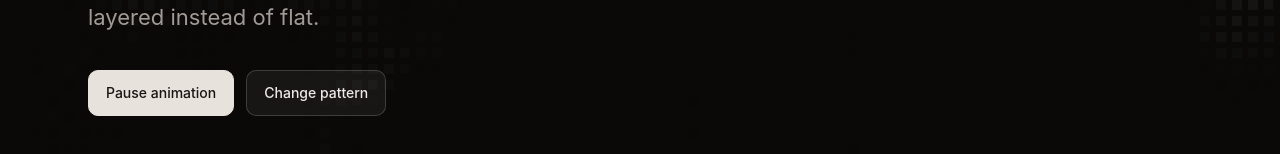
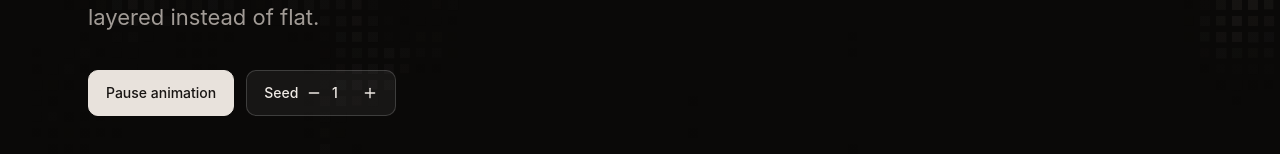
Before and after one commit to ToolDroidYT/PixelField, a React (Vite) app: page / in a window 1280 px wide. Shown: the part 512-666 px from the top of the page. Built offline with nearby package versions, Linux system fonts and the light colour scheme.

Commit message:
feat: add seed control with increment and decrement buttons

```diff
--- a/src/App.tsx
+++ b/src/App.tsx
@@ -1,5 +1,6 @@
 import { useEffect, useState } from 'react';
 import { PixelField, type PixelFieldConfig } from '@tooldroid/pixel-field';
+import { Minus, Plus } from 'lucide-react';
 
 const REDUCED_MOTION_QUERY = '(prefers-reduced-motion: reduce)';
 
@@ -90,13 +91,29 @@ function App() {
           >
             {running ? 'Pause animation' : 'Resume animation'}
           </button>
-          <button
-            type='button'
-            className={BUTTON_SECONDARY}
-            onClick={() => setSeed((value) => value + 1)}
-          >
-            Change pattern
-          </button>
+          <div className={BUTTON_SECONDARY}>
+            Seed
+            <div className='ml-2 flex items-center gap-1'>
+              <button>
+                <Minus
+                  className='h-4 w-4'
+                  onClick={() => setSeed((value) => value - 1)}
+                />
+              </button>
+              <input
+                type='number'
+                value={seed}
+                onChange={(e) => setSeed(Number(e.target.value))}
+                className='w-8 text-center'
+              />
+              <button>
+                <Plus
+                  className='h-4 w-4'
+                  onClick={() => setSeed((value) => value + 1)}
+                />
+              </button>
+            </div>
+          </div>
         </div>
       </section>
     </main>
```
